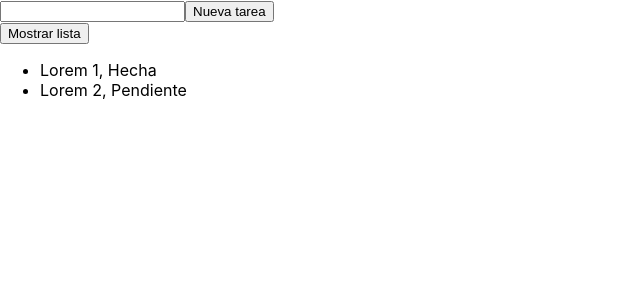
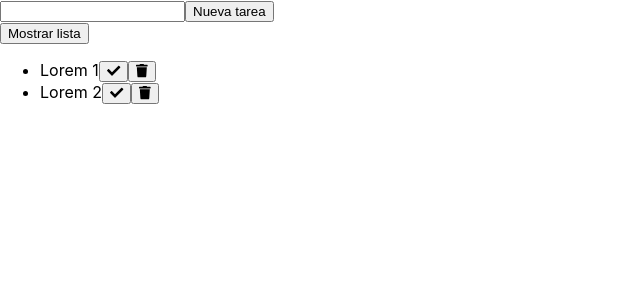
Before and after one commit to sofiazeppa/to-do-list, a React (Create React App) app: page / in a window 1280 px wide. Both pictures are taken after a click on the button "Mostrar lista". Shown: the top 300 px of the page, without its empty margins (0-640 px from the left). Built offline with nearby package versions, Linux system fonts and the light colour scheme.

Commit message:
sass, functions, icons

```diff
--- a/package.json
+++ b/package.json
@@ -3,6 +3,10 @@
   "version": "0.1.0",
   "private": true,
   "dependencies": {
+    "@fortawesome/fontawesome-svg-core": "^1.2.15",
+    "@fortawesome/free-solid-svg-icons": "^5.7.2",
+    "@fortawesome/react-fontawesome": "^0.1.4",
+    "node-sass": "^4.11.0",
     "react": "^16.7.0",
     "react-dom": "^16.7.0",
     "react-scripts": "2.1.3"
--- a/src/App.js
+++ b/src/App.js
@@ -1,7 +1,12 @@
 import React, { Component } from 'react';
 import Task from './Task.js';
 import ToggleListButton from './ToggleListButton.js';
-import './App.css'
+import { library } from '@fortawesome/fontawesome-svg-core'
+import { faCheck, faTrash } from '@fortawesome/free-solid-svg-icons'
+import './App.scss'
+library.add(faCheck, faTrash)
+
+
 
 class App extends Component {
 	constructor(props) {
@@ -15,6 +20,8 @@ class App extends Component {
 				{ text: 'Lorem 2', done: false, id: 2 },
 			]
 		}
+
+
 	}
 
 	toggleList() {
@@ -48,9 +55,23 @@ class App extends Component {
 		}
 	}
 
+	removeTask(id) {
+		this.setState({
+			// .filter() devuelve un nuevo array de los elementos que pasan la condicion pasada en el parametro
+			// en este caso, devuelve un arr con todos los elementos cuyo id sea diferente al id pasado x parametro
+			tasks: this.state.tasks.filter(t => t.id !== id)
+		})
+	}
+
+	toggleDone() {
+		this.setState({
+			done: !this.state.done
+		})
+	}
+
 	render() {
-		let li = this.state.tasks.map(function(t) {
-			return <Task tasks={t}/>
+		let taskList = this.state.tasks.map(function(t, i) {
+			return <Task tasks={t} key={i} removeTask={() => this.removeTask()} toggleDone={() => this.toggleDone()}/>
 		})
 
 
@@ -67,7 +88,7 @@ class App extends Component {
 				<ToggleListButton toggle={() => this.toggleList()}/>
 
 				<ul className={this.state.showList ? 'show' : 'hide'}>
-					{li}
+					{taskList}
 				</ul>
 
 			</div>
--- a/src/Task.js
+++ b/src/Task.js
@@ -1,4 +1,5 @@
 import React, { Component } from 'react';
+import { FontAwesomeIcon } from '@fortawesome/react-fontawesome'
 
 class Task extends Component {
     constructor(props) {
@@ -7,7 +8,19 @@ class Task extends Component {
 
     render() {
         return(
-            <li>{this.props.tasks.text}, {this.props.tasks.done ? 'Hecha' : 'Pendiente'}</li>
+            <li>
+                <span>
+                    {this.props.tasks.text}
+                </span>
+                <span>
+                    <button onClick={this.props.toggleDone} className={this.props.done ? 'done' : 'notDone'}>
+                        <FontAwesomeIcon icon='check' />
+                    </button>
+                    <button onClick={() => this.props.removeTask(this.props.tasks.id)}>
+                        <FontAwesomeIcon icon='trash'/>
+                    </button>
+                </span>
+            </li>
         )
     }
 }
```
Also changed, not shown: src/App.scss (renamed from src/App.css), 1 other file (tests, documents, lock files or other folders).
